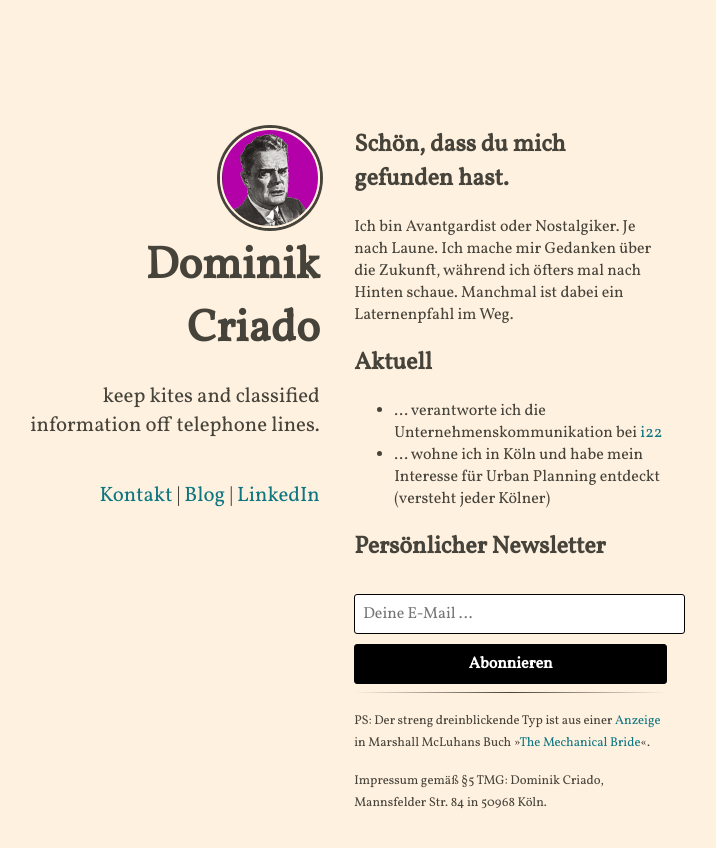
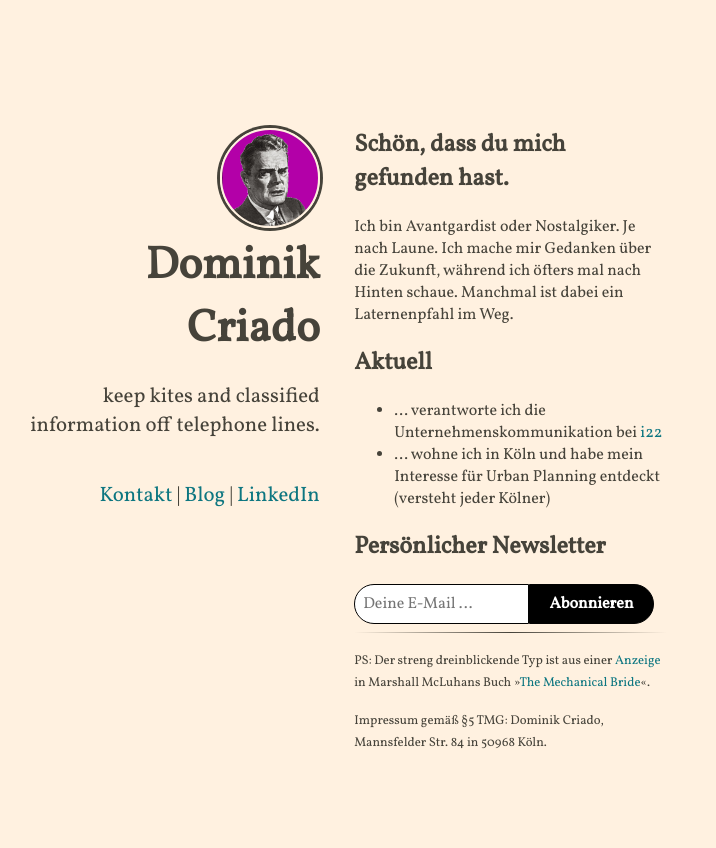
Before and after one commit to dom543/old-website, a Jekyll site: the page built from index.html, in a window 1280 px wide. Shown: the top 848 px of the page, without its empty margins (313-1029 px from the left). Built offline with Jekyll 4.4.1, drawn with Linux system fonts in a browser that asks for light colours.

Commit message:
Update main.scss

```diff
--- a/assets/main.scss
+++ b/assets/main.scss
@@ -166,20 +166,6 @@ footer {
 	width: 480px;
 	margin: 10% auto 0 auto;
 }
-	.form-inline input {
-    	margin: 10px 0;
-	width: 100%;
-	border-radius: 3px;
-  }
-
-	.form-inline button {
-	border-radius: 3px;
-	}
-
-  .form-inline {
-    	flex-direction: column;
-    	align-items: stretch;
-  }
 
 }
 
```
